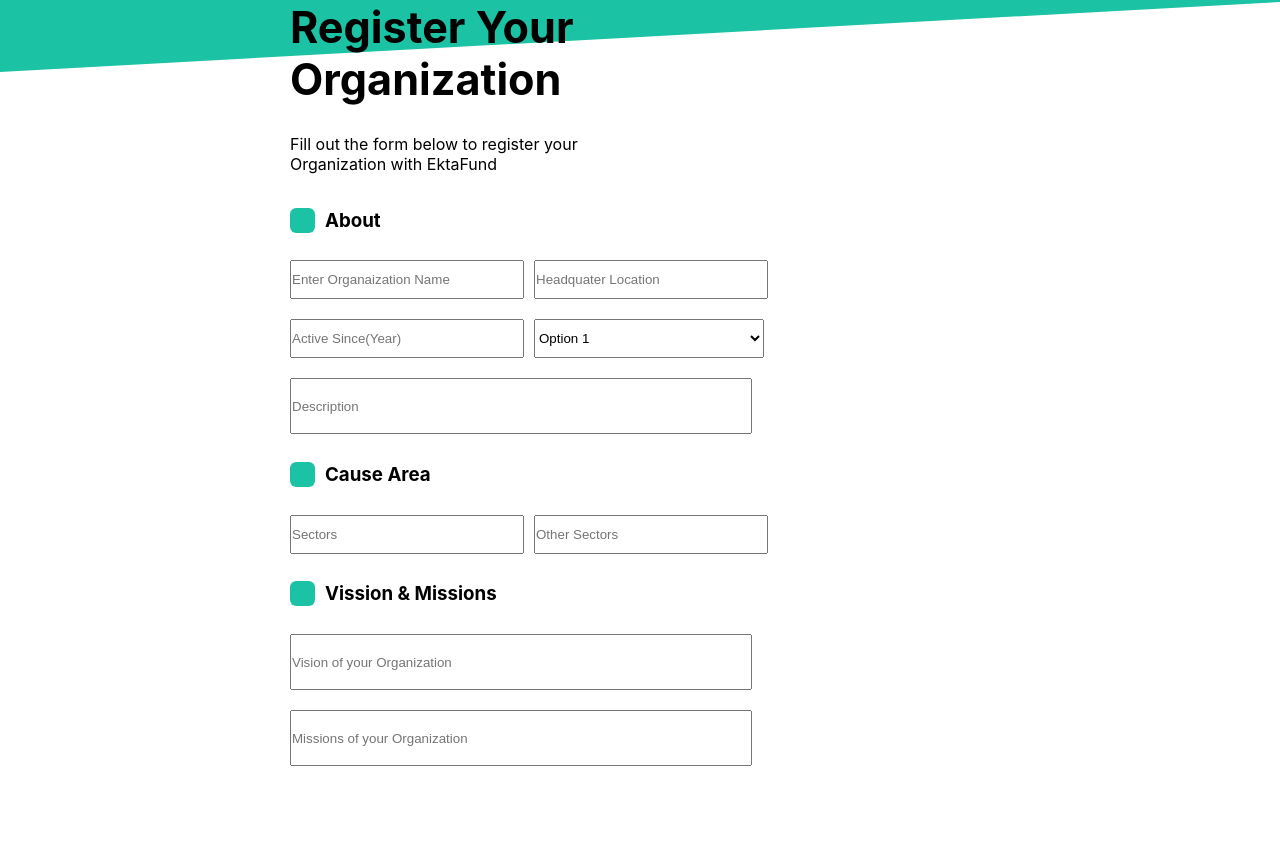
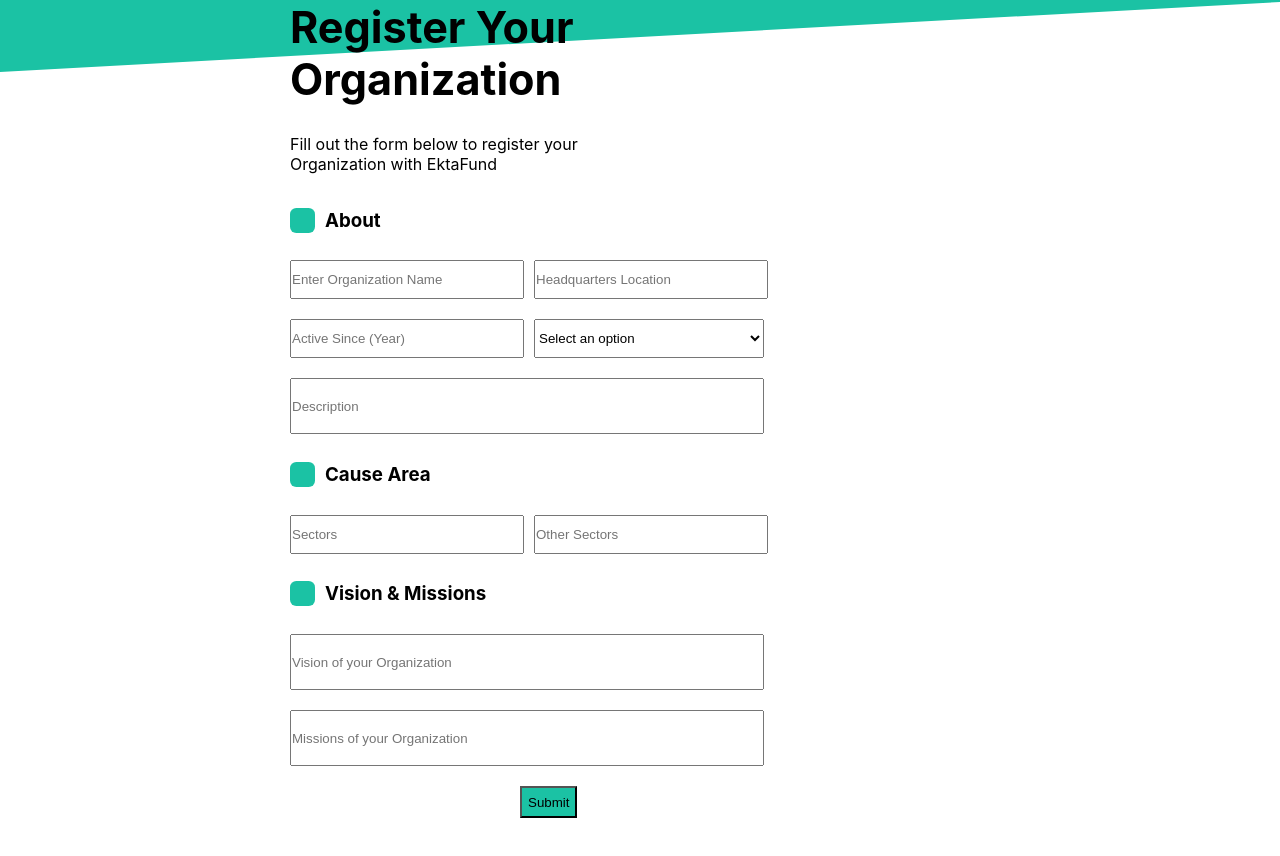
Before and after one commit to kunj-bhuva/Ekta_Fund, a React (Create React App) app: page / in a window 1280 px wide. Shown: the part 278-1134 px from the top of the page. Before the commit the page ends 1104 px from the top, so only its background shows below. Built offline with nearby package versions, Linux system fonts and the light colour scheme.

Commit message:
added handle change functions for form

```diff
--- a/src/components/RegistrationForm.css
+++ b/src/components/RegistrationForm.css
@@ -9,7 +9,7 @@
     margin: 10px 0;
 }
 
-.about{
+.section{
     display:flex;
     align-items: center; /* Vertically center items */
     text-align: center;
@@ -63,8 +63,16 @@
     width: 230px;
 }
 
-.Description{
-    width: 448px;
+.description{
+    width: 460px;
     height: 2rem;
     padding-left: 15px;
 }
+
+#submit{
+    background-color: #1BC2A4;
+    height: 2rem;
+    width: auto;
+    margin-top: 10px;
+    margin-left: 230px;
+}
--- a/src/components/RegistrationForm.js
+++ b/src/components/RegistrationForm.js
@@ -1,96 +1,146 @@
-import React from 'react';
+
+
+import React, { useState } from 'react';
 import './RegistrationForm.css';
 
 export default function RegistrationForm() {
+    const [formData, setFormData] = useState({
+        organizationName: '',
+        headquartersLocation: '',
+        activeSince: '',
+        option: '',
+        description: '',
+        sectors: '',
+        otherSectors: '',
+        vision: '',
+        mission: ''
+    });
+
+    const handleChange = (e) => {
+        const { name, value } = e.target;
+        setFormData({
+            ...formData,
+            [name]: value
+        });
+    };
+
+    const handleSubmit = (e) => {
+        e.preventDefault();
+        // Add form submission logic here
+        console.log('Form data:', formData);
+    };
+
     return (
-        <div className='RegistrationForm'>
-
-            {/* About */}
-
-            <div className='about'>
+        <div className='registration-form'>
+            <div className='section'>
                 <div className='box'></div>
-                <h3> About </h3>
+                <h3>About</h3>
             </div>
 
-            <form className="inputs">
-                <input type="text"
-                    placeholder="Enter Organaization Name"
-                    className='input'/>
+            <form className="inputs" onSubmit={handleSubmit}>
+                <input
+                    type="text"
+                    name="organizationName"
+                    placeholder="Enter Organization Name"
+                    className='input'
+                    value={formData.organizationName}
+                    onChange={handleChange}
+                    required
+                />
 
-                <input type="text"
-                    placeholder="Headquater Location"
-                    className='input'/>
+                <input
+                    type="text"
+                    name="headquartersLocation"
+                    placeholder="Headquarters Location"
+                    className='input'
+                    value={formData.headquartersLocation}
+                    onChange={handleChange}
+                    required
+                />
 
-                <br/>
-
-                <input type="text"
-                    placeholder="Active Since(Year)"
-                    className='input'/>
+                <input
+                    type="text"
+                    name="activeSince"
+                    placeholder="Active Since (Year)"
+                    className='input'
+                    value={formData.activeSince}
+                    onChange={handleChange}
+                    required
+                />
 
                 <label htmlFor="options"></label>
-                    <select id="options" name="options" className='input'>
+                <select
+                    id="options"
+                    name="option"
+                    className='input'
+                    value={formData.option}
+                    onChange={handleChange}
+                    required
+                >
+                    <option value="">Select an option</option>
                     <option value="option1">Option 1</option>
                     <option value="option2">Option 2</option>
                     <option value="option3">Option 3</option>
                 </select>
 
+                <input
+                    type="text"
+                    name="description"
+                    placeholder="Description"
+                    className='description'
+                    value={formData.description}
+                    onChange={handleChange}
+                />
+
+                <div className='section'>
+                    <div className='box'></div>
+                    <h3>Cause Area</h3>
+                </div>
+
+                <input
+                    type="text"
+                    name="sectors"
+                    placeholder="Sectors"
+                    className='input'
+                    value={formData.sectors}
+                    onChange={handleChange}
+                />
+                <input
+                    type="text"
+                    name="otherSectors"
+                    placeholder="Other Sectors"
+                    className='input'
+                    value={formData.otherSectors}
+                    onChange={handleChange}
+                />
+
+                <div className='section'>
+                    <div className='box'></div>
+                    <h3>Vision & Missions</h3>
+                </div>
+
+                <input
+                    type="text"
+                    name="vision"
+                    placeholder="Vision of your Organization"
+                    className='description'
+                    value={formData.vision}
+                    onChange={handleChange}
+                />
+
+                <input
+                    type="text"
+                    name="mission"
+                    placeholder="Missions of your Organization"
+                    className='description'
+                    value={formData.mission}
+                    onChange={handleChange}
+                />
+
                 <br/>
 
-                <input type="text"
-                    placeholder='Description'
-                    id='description'
-                    className='Description'/>
-
-
+                <button type="submit" id='submit'>Submit</button>
             </form>
-
-
-            {/* Cause Area */}
-
-            <div className='about'>
-                <div className='box'></div>
-                <h3> Cause Area </h3>
-            </div>
-
-            <form className="inputs">
-                <input type="text"
-                    placeholder="Sectors"
-                    className='input'/>
-                <input type="text"
-                    placeholder="Other Sectors"
-                    className='input'/>
-                <br/>
-            </form>
-
-
-            {/* Vision and mission */}
-
-
-            <div className='about'>
-                <div className='box'></div>
-                <h3> Vission & Missions </h3>
-            </div>
-
-            <form className="inputs">
-                <input type="text"
-                    placeholder='Vision of your Organization'
-                    id='vision'
-                    name='vision'
-                    className='Description'/>
-
-
-                <input type="text"
-                    placeholder='Missions of your Organization'
-                    id='mission'
-                    name='mission'
-                    className='Description'/>
-
-
-                <br/>
-            </form>
-
         </div>
     );
 }
-
-// correct this forms
```
Lines whose indentation alone changed are shown as unchanged.
